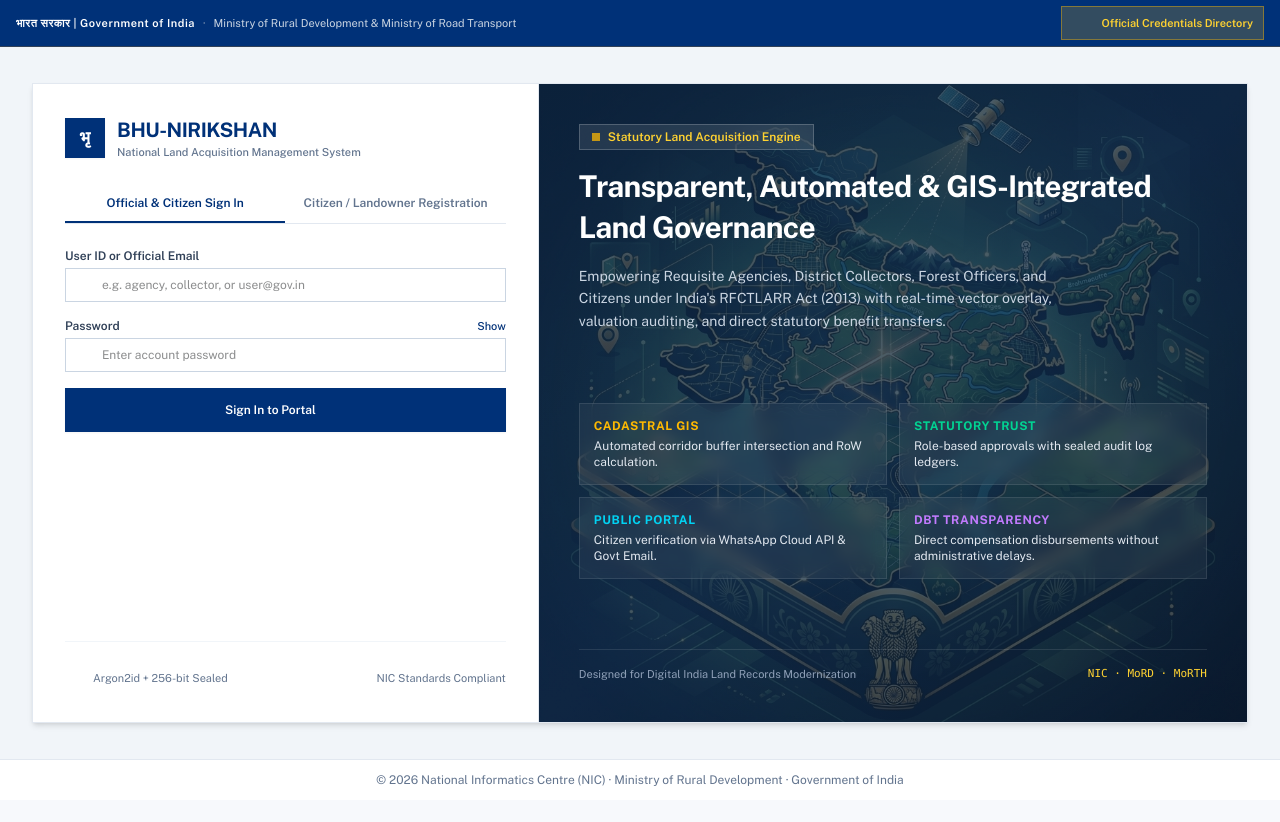
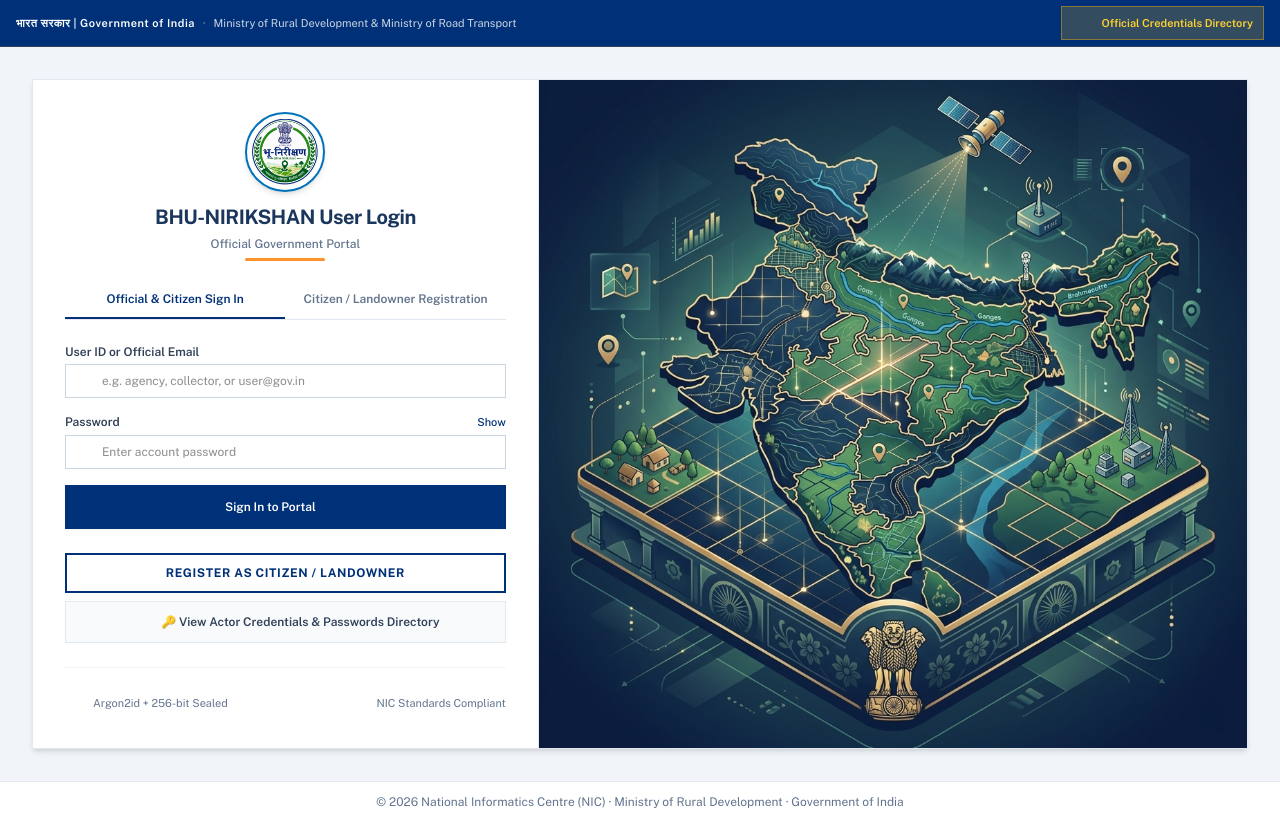
Before and after one commit to Pravesh-21/Land_Aquisition_Management_System, a Next.js app: page /login in a window 1280 px wide. Before the commit the page ends 800 px from the top, so only its background shows below. Built offline with nearby package versions, Linux system fonts and the light colour scheme.

Commit message:
fix(ui): restore circular BHU-NIRIKSHAN emblem, clean right visual hero image without text overlay, and sanitize auth client url

```diff
--- a/src/app/login/page.tsx
+++ b/src/app/login/page.tsx
@@ -321,19 +321,30 @@
              ============================================================ */}
           <div className="lg:col-span-6 xl:col-span-5 p-6 sm:p-8 flex flex-col justify-between border-b lg:border-b-0 lg:border-r border-slate-200">
             <div>
-              {/* Brand Header */}
-              <div className="flex items-center gap-3 mb-6">
-                <div className="w-10 h-10 rounded-lg bg-[var(--color-gov-navy)] text-white flex items-center justify-center font-bold text-lg shadow-xs">
-                  भृ
+              {/* Official Brand & Emblem Header */}
+              <div className="text-center space-y-1 mb-5">
+                <div
+                  className="w-20 h-20 bg-white border-2 border-[#0072BC] shadow-md flex items-center justify-center p-1 overflow-hidden mx-auto mb-2.5"
+                  style={{ borderRadius: '50%' }}
+                >
+                  <img
+                    src="/logo.png?v=3"
+                    alt="BHU-NIRIKSHAN Official Emblem"
+                    className="w-full h-full object-contain"
+                    style={{ borderRadius: '50%' }}
+                  />
                 </div>
-                <div>
-                  <h1 className="text-xl font-bold text-[var(--color-gov-navy)] tracking-tight">
-                    BHU-NIRIKSHAN
+                <h1 className="text-[20px] font-bold text-[#1B365D] tracking-tight">
+                  {mode === 'login'
+                    ? 'BHU-NIRIKSHAN User Login'
+                    : mode === 'register'
+                    ? 'Citizen / Landowner Registration'
+                    : 'Account Verification'}
                 </h1>
-                  <p className="text-[11px] text-slate-500 font-medium">
-                    National Land Acquisition Management System
+                <p className="text-xs text-slate-500 font-medium">
+                  Official Government Portal
                 </p>
-                </div>
+                <div className="w-20 h-[3px] bg-[#FE932C] mx-auto mt-1.5" style={{ borderRadius: '9999px' }}></div>
               </div>
 
               {/* Mode Navigation Tabs (Login vs Citizen Register) */}
@@ -440,7 +451,7 @@
                   <button
                     type="submit"
                     disabled={loading}
-                    className="w-full py-2.5 bg-[var(--color-gov-navy)] text-white text-xs font-semibold rounded hover:bg-slate-800 transition-colors shadow-xs flex items-center justify-center gap-1.5 disabled:opacity-60"
+                    className="w-full py-2.5 bg-[var(--color-gov-navy)] text-white text-xs font-semibold rounded hover:bg-slate-800 transition-colors shadow-xs flex items-center justify-center gap-1.5 disabled:opacity-60 cursor-pointer"
                   >
                     {loading ? (
                       <span>Authenticating Credentials...</span>
@@ -451,6 +462,29 @@
                       </>
                     )}
                   </button>
+
+                  <div className="pt-2 space-y-2">
+                    <button
+                      type="button"
+                      onClick={() => {
+                        setMode('register');
+                        setError('');
+                        setSuccessMsg('');
+                      }}
+                      className="w-full py-2.5 border-2 border-[var(--color-gov-navy)] text-[var(--color-gov-navy)] text-xs font-bold uppercase tracking-wider rounded hover:bg-blue-50/60 transition-colors cursor-pointer"
+                    >
+                      Register as Citizen / Landowner
+                    </button>
+
+                    <button
+                      type="button"
+                      onClick={() => setShowCredsModal(true)}
+                      className="w-full py-2 bg-slate-50 hover:bg-slate-100 border border-slate-200 text-slate-700 text-xs font-semibold rounded flex items-center justify-center gap-1.5 transition-colors cursor-pointer"
+                    >
+                      <span className="material-symbols-outlined text-[16px] text-amber-600">vpn_key</span>
+                      <span>🔑 View Actor Credentials & Passwords Directory</span>
+                    </button>
+                  </div>
                 </form>
               )}
 
@@ -683,80 +717,18 @@
           </div>
 
           {/* ============================================================
-              RIGHT COLUMN: Application Visual / Illustration (GIS & Governance)
+              RIGHT COLUMN: Application Visual / Illustration (GIS & Cadastral)
+              (Pure visual showcase — zero text overlay)
              ============================================================ */}
-          <div className="lg:col-span-6 xl:col-span-7 bg-gradient-to-br from-[#0d233a] via-[#102a45] to-[#0a1928] p-6 sm:p-10 flex flex-col justify-between text-white relative overflow-hidden">
-            {/* Background Map Art */}
-            <div className="absolute inset-0 opacity-25 pointer-events-none">
+          <div className="hidden lg:block lg:col-span-6 xl:col-span-7 relative bg-[#0a1928] overflow-hidden min-h-[640px]">
             <Image
               src="/assets/auth_hero.jpg"
-                alt="BHU-NIRIKSHAN GIS & Land Governance Illustration"
+              alt="BHU-NIRIKSHAN National Land Acquisition Management System"
               fill
-                className="object-cover"
+              className="object-cover object-center"
               priority
+              sizes="(min-width: 1024px) 60vw, 100vw"
             />
-            </div>
-
-            {/* Header Content on Hero */}
-            <div className="relative z-10 space-y-4">
-              <div className="inline-flex items-center gap-2 px-3 py-1 bg-white/10 backdrop-blur-md rounded-full border border-white/20 text-xs text-amber-300 font-semibold">
-                <span className="w-2 h-2 rounded-full bg-amber-400 animate-pulse" />
-                Statutory Land Acquisition Engine
-              </div>
-
-              <h2 className="text-2xl sm:text-3xl font-bold tracking-tight leading-snug">
-                Transparent, Automated & GIS-Integrated Land Governance
-              </h2>
-
-              <p className="text-xs sm:text-sm text-slate-300 max-w-lg leading-relaxed">
-                Empowering Requisite Agencies, District Collectors, Forest Officers, and Citizens under India&apos;s RFCTLARR Act (2013) with real-time vector overlay, valuation auditing, and direct statutory benefit transfers.
-              </p>
-            </div>
-
-            {/* Middle Feature Cards Grid */}
-            <div className="relative z-10 grid grid-cols-2 gap-3 my-6">
-              <div className="p-3.5 bg-white/5 backdrop-blur-sm border border-white/10 rounded-lg">
-                <div className="text-amber-400 font-bold text-xs uppercase tracking-wider mb-1">
-                  Cadastral GIS
-                </div>
-                <div className="text-xs text-slate-200">
-                  Automated corridor buffer intersection and RoW calculation.
-                </div>
-              </div>
-
-              <div className="p-3.5 bg-white/5 backdrop-blur-sm border border-white/10 rounded-lg">
-                <div className="text-emerald-400 font-bold text-xs uppercase tracking-wider mb-1">
-                  Statutory Trust
-                </div>
-                <div className="text-xs text-slate-200">
-                  Role-based approvals with sealed audit log ledgers.
-                </div>
-              </div>
-
-              <div className="p-3.5 bg-white/5 backdrop-blur-sm border border-white/10 rounded-lg">
-                <div className="text-cyan-400 font-bold text-xs uppercase tracking-wider mb-1">
-                  Public Portal
-                </div>
-                <div className="text-xs text-slate-200">
-                  Citizen verification via WhatsApp Cloud API & Govt Email.
-                </div>
-              </div>
-
-              <div className="p-3.5 bg-white/5 backdrop-blur-sm border border-white/10 rounded-lg">
-                <div className="text-purple-400 font-bold text-xs uppercase tracking-wider mb-1">
-                  DBT Transparency
-                </div>
-                <div className="text-xs text-slate-200">
-                  Direct compensation disbursements without administrative delays.
-                </div>
-              </div>
-            </div>
-
-            {/* Hero Footer */}
-            <div className="relative z-10 pt-4 border-t border-white/10 flex flex-wrap items-center justify-between text-[11px] text-slate-400 gap-2">
-              <div>Designed for Digital India Land Records Modernization</div>
-              <div className="font-mono text-amber-300">NIC · MoRD · MoRTH</div>
-            </div>
           </div>
 
         </div>
--- a/src/contexts/AuthContext.tsx
+++ b/src/contexts/AuthContext.tsx
@@ -35,9 +35,11 @@
 const ACCESS_TOKEN_KEY = 'bhu_access_token';
 const REFRESH_TOKEN_KEY = 'bhu_refresh_token';
 
-// Helper to determine API base URL
+// Helper to determine API base URL safely (strips trailing /api/v1 so paths never duplicate)
 const getApiBaseUrl = () => {
-  return process.env.NEXT_PUBLIC_API_BASE_URL || '';
+  let url = (process.env.NEXT_PUBLIC_API_BASE_URL || '').trim();
+  url = url.replace(/\/api\/v1\/?$/, '').replace(/\/+$/, '');
+  return url;
 };
 
 export function AuthProvider({ children }: { children: ReactNode }) {
```
Lines whose indentation alone changed are shown as unchanged.
